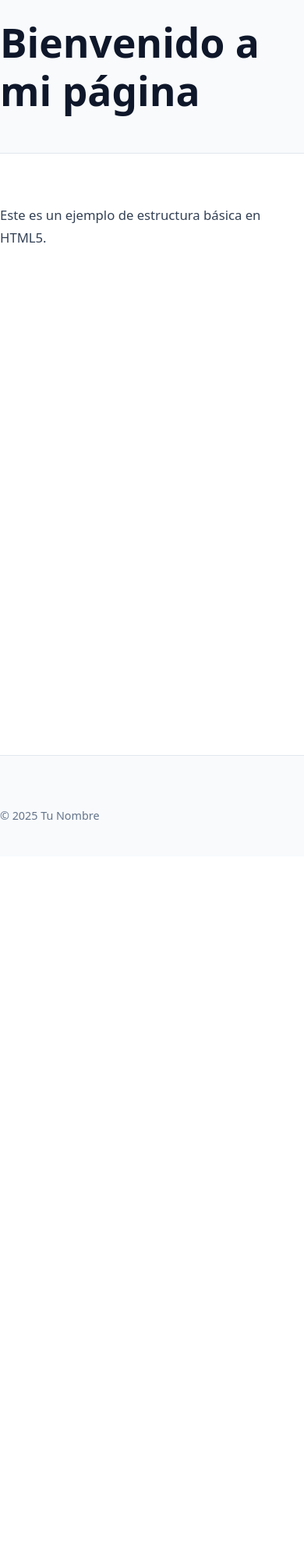
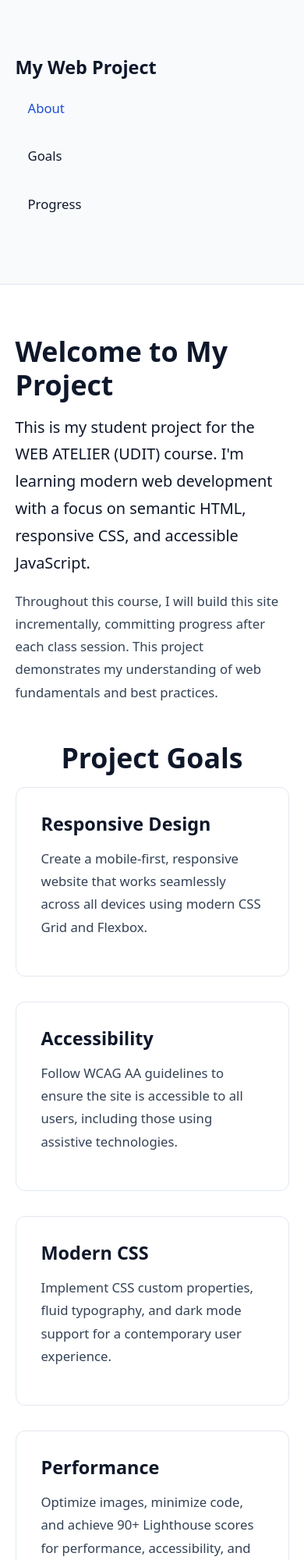
Before and after one commit to Tania-2809/portfolio, a website: page student-project-template/ejemplos/index.html in a window 390 px wide. Shown: the top 2000 px of the page at 78% size. Before the commit the page ends 1098 px from the top, so only its background shows below. Drawn offline with nearby package versions, Linux system fonts and the light colour scheme; files that its build step writes are made by us from their sources.

Commit message:
actualizacion 2

```diff
--- a/student-project-template/ejemplos/index.html
+++ b/student-project-template/ejemplos/index.html
@@ -1,19 +1,105 @@
 <!DOCTYPE html>
 <html lang="es">
 	<head>
-  <meta charset="UTF-8">
-  <meta name="viewport" content="width=device-width, initial-scale=1.0">
-  <link rel="stylesheet" href="../assets/css/style.css">
-  <script src="../assets/js/main.js" defer></script>
-  <title>Documento HTML5 Básico</title>
+		<meta charset="UTF-8" />
+		<meta name="viewport" content="width=device-width, initial-scale=1.0" />
+		<meta
+			name="description"
+			content="Student web development project for WEB ATELIER (UDIT) course - showcasing modern HTML, CSS, and JavaScript techniques" />
+		<meta name="author" content="[Your Name]" />
+		<title>My Web Project - WEB ATELIER (UDIT)</title>
+		<link rel="stylesheet" href="./assets/css/style.css" />
 	</head>
 	<body>
+		<a href="#main" class="skip-link">Saltar al contenido</a>
+
 		<header>
-    <h1>Bienvenido a mi página</h1>
+			<div class="container">
+				<div class="header-content">
+					<h1 class="site-title">My Web Project</h1>
+					<nav aria-label="Main navigation">
+						<ul>
+							<li><a href="#about" class="active">About</a></li>
+							<li><a href="#goals">Goals</a></li>
+							<li><a href="#progress">Progress</a></li>
+						</ul>
+					</nav>
+				</div>
+			</div>
 		</header>
-  <main>
-    <p>Este es un ejemplo de estructura básica en HTML5.</p>
+
+		<main id="main">
+			<section id="about" class="container-narrow">
+				<h2>Welcome to My Project</h2>
+				<p class="lead">
+					This is my student project for the WEB ATELIER (UDIT) course. I'm learning modern web development with a focus on
+					semantic HTML, responsive CSS, and accessible JavaScript.
+				</p>
+				<p>
+					Throughout this course, I will build this site incrementally, committing progress after each class session. This
+					project demonstrates my understanding of web fundamentals and best practices.
+				</p>
+			</section>
+
+			<section id="goals" class="container">
+				<h2 class="text-center">Project Goals</h2>
+				<div class="grid grid-2">
+					<div class="card">
+						<h3 class="card-title">Responsive Design</h3>
+						<p class="card-content">
+							Create a mobile-first, responsive website that works seamlessly across all devices using modern CSS Grid and
+							Flexbox.
+						</p>
+					</div>
+
+					<div class="card">
+						<h3 class="card-title">Accessibility</h3>
+						<p class="card-content">
+							Follow WCAG AA guidelines to ensure the site is accessible to all users, including those using assistive
+							technologies.
+						</p>
+					</div>
+
+					<div class="card">
+						<h3 class="card-title">Modern CSS</h3>
+						<p class="card-content">
+							Implement CSS custom properties, fluid typography, and dark mode support for a contemporary user experience.
+						</p>
+					</div>
+
+					<div class="card">
+						<h3 class="card-title">Performance</h3>
+						<p class="card-content">
+							Optimize images, minimize code, and achieve 90+ Lighthouse scores for performance, accessibility, and SEO.
+						</p>
+					</div>
+				</div>
+			</section>
+
+			<section id="progress" class="container bg-light">
+				<h2 class="text-center">Weekly Progress</h2>
+				<p class="text-center text-secondary mb-lg">Track my learning journey through weekly commits and updates.</p>
+				<div class="text-center mt-lg">
+					<a href="https://github.com/[username]/[project-repo]/commits/main" class="btn btn-primary">View Commit History</a>
+					<a href="project-brief.md" class="btn btn-secondary">Read Project Brief</a>
+					<a href="ejemplos/" class="btn btn-ghost">Examples</a>
+				</div>
+			</section>
 		</main>
+
 		<footer>
-    <p>&copy; 2025 Tu Nombre</p>
+			<div class="container">
+				<p class="text-muted">&copy; 2025 [Your Name] — WEB ATELIER (UDIT) · Web Design Course</p>
+				<p>
+					<a href="https://github.com/ruvebal/web-atelier-udit">Course Framework</a>
+					·
+					<a href="project-inspiration.md">Inspiration</a>
+					·
+					<a href="GETTING-STARTED.md">Getting Started</a>
+				</p>
+			</div>
 		</footer>
+
+		<script src="./assets/js/main.js" defer></script>
+	</body>
+</html>
```
Lines whose indentation alone changed are shown as unchanged.
